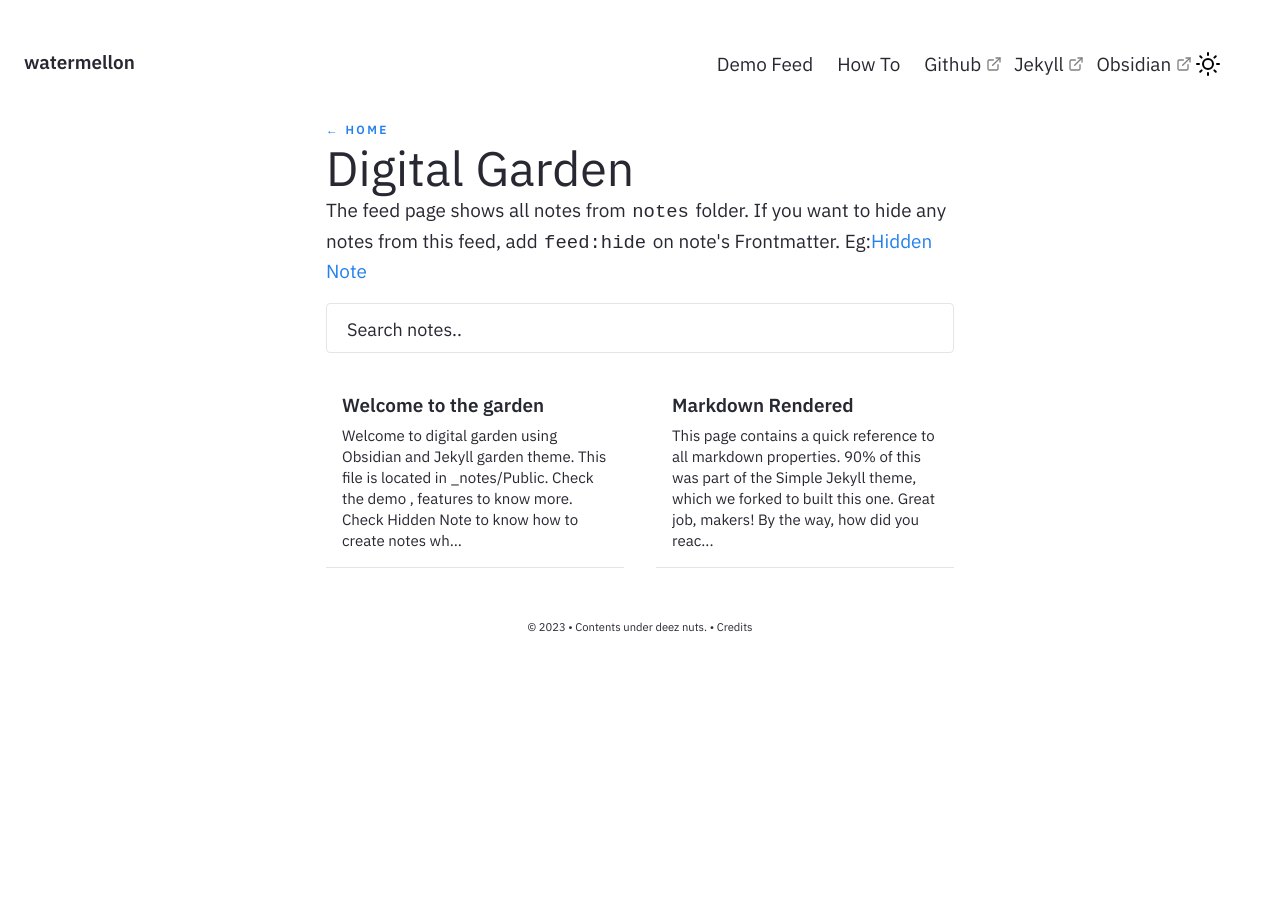
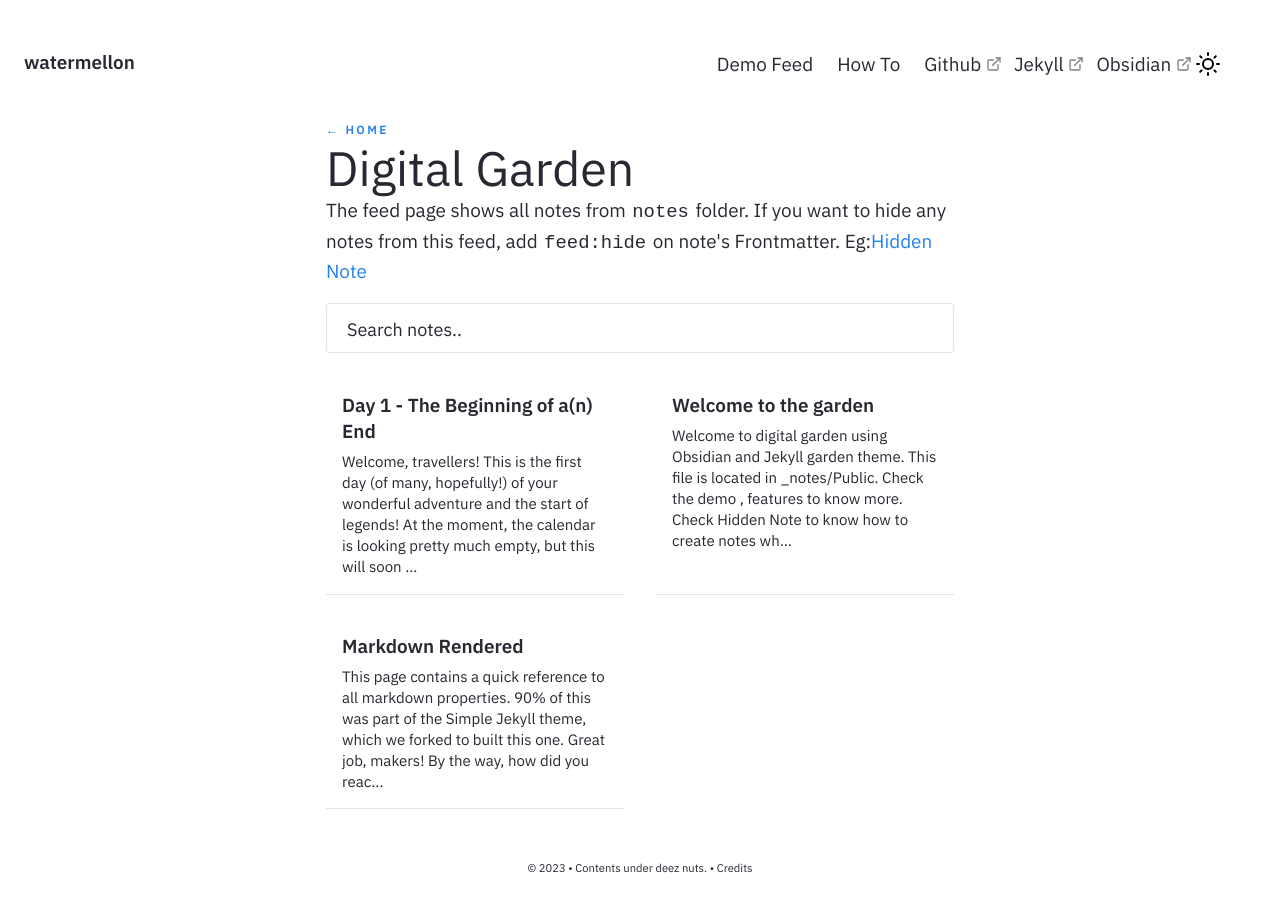
Before and after one commit to parallelspec/OLDhttps-parallelspec.github.io, a Jekyll site: the page built from pages/notes.md, in a window 1280 px wide. Built offline with Jekyll 4.4.1, drawn with Linux system fonts in a browser that asks for light colours.

Commit message:
Update Day 1 - The Beginning of a(n) End.md

```diff
--- a/_notes/Public/Day 1 - The Beginning of a(n) End.md
+++ b/_notes/Public/Day 1 - The Beginning of a(n) End.md
@@ -1,3 +1,9 @@
+---
+title : Day 1 - The Beginning of a(n) End
+feed: show
+date : 15-04-3005
+---
+
 Welcome, travellers!
 
 This is the first day (of many, hopefully!) of your wonderful adventure and the start of legends! At the moment, the calendar is looking pretty much empty, but this will soon change as you continue through the storyline and make decisions that may or may not be irreversible...much like real life.
```
